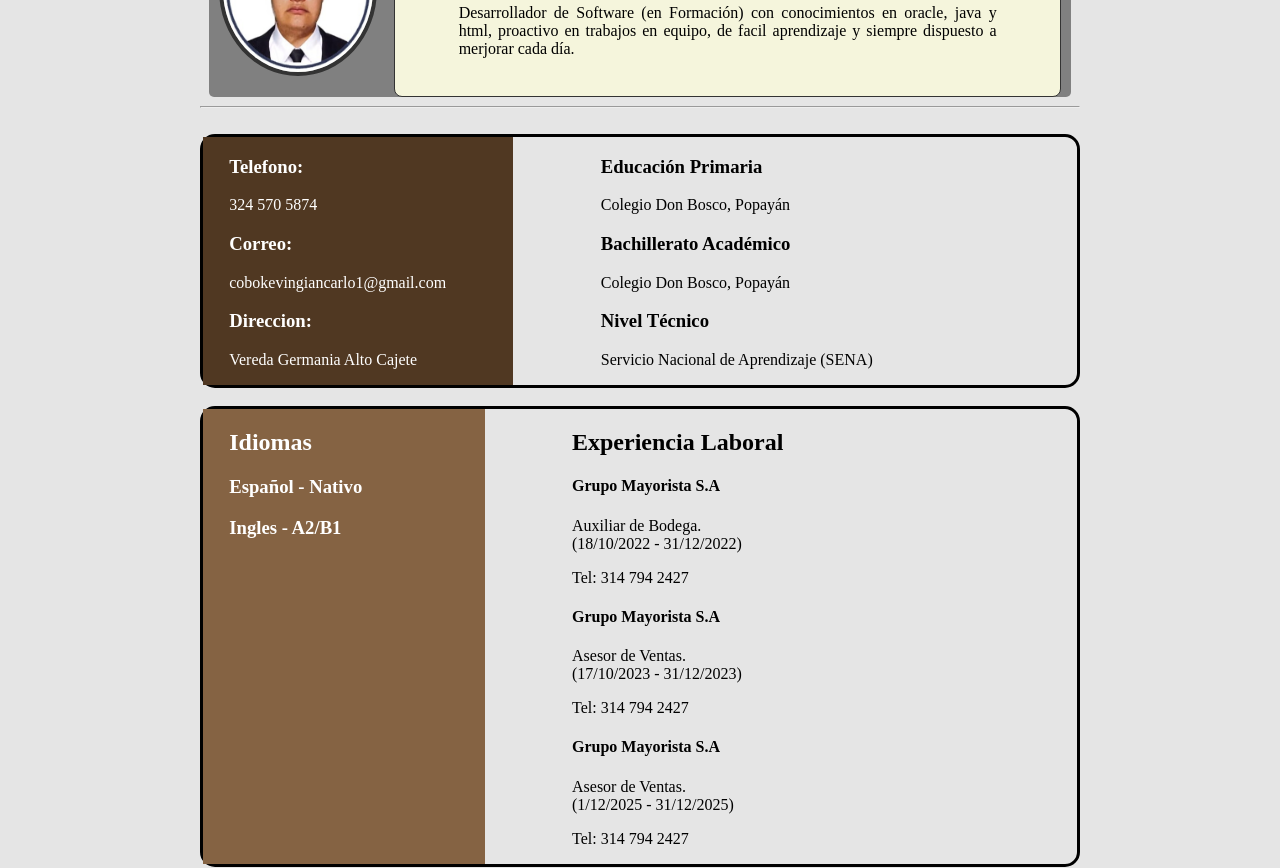
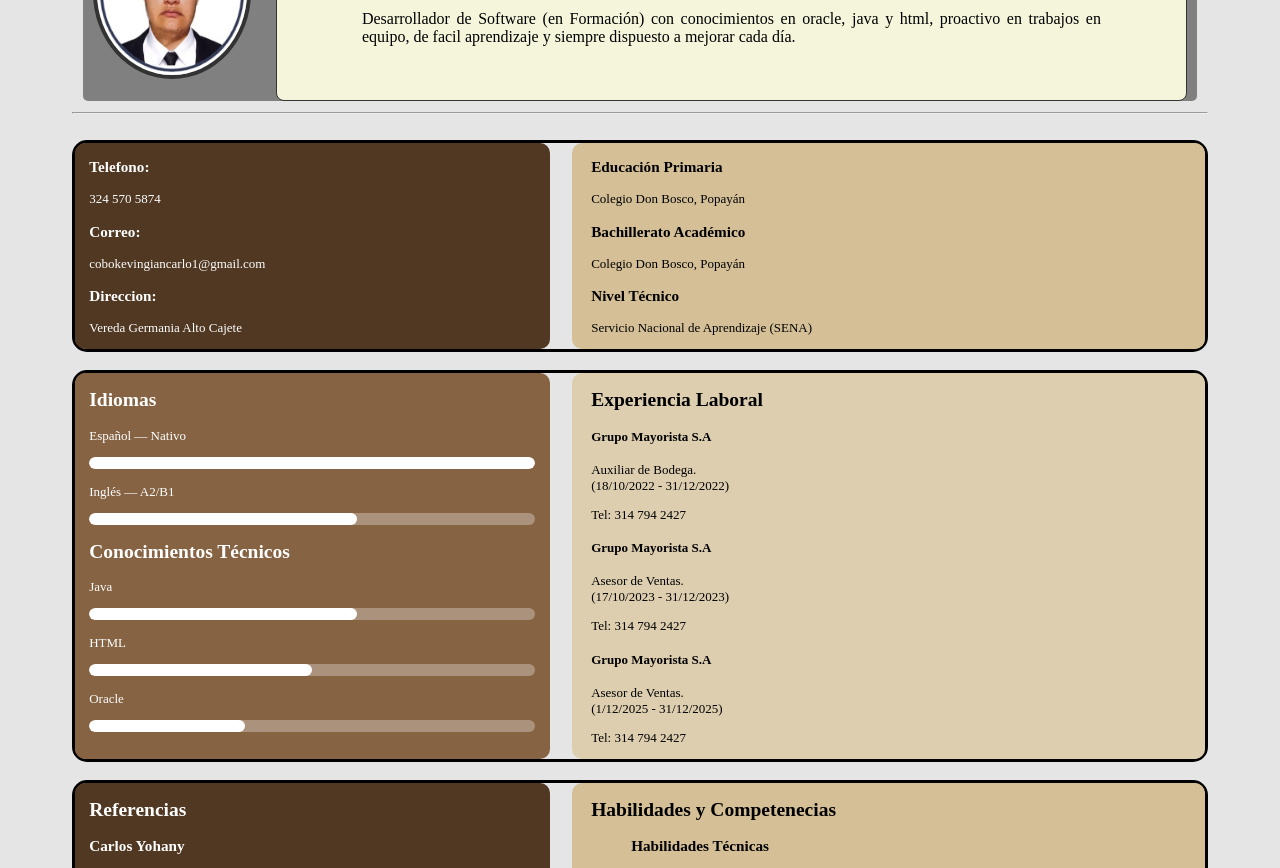
Before and after one commit to KevinGCN/DesarrolloDeAplicaciones, a plain HTML site: page index.html in a window 1280 px wide. Shown: the part 182-1050 px from the top of the page. Drawn offline with Linux system fonts and the light colour scheme.

Commit message:
lasted changes

```diff
--- a/index.html
+++ b/index.html
@@ -23,7 +23,7 @@
         <section id="texto_perfil">
                 <h1>Kevin Giancarlo <span>Cobo Narvaez</span></h1>
                 <p>Desarrollador de Software (en Formación) con conocimientos en oracle, java y html,
-                     proactivo en trabajos en equipo, de facil aprendizaje y siempre dispuesto a merjorar cada día.</p>
+                     proactivo en trabajos en equipo, de facil aprendizaje y siempre dispuesto a mejorar cada día.</p>
         </section>
     </main>
     <hr><br>
@@ -48,8 +48,27 @@
     <div id="bloque_2">
         <section id="idiomas">
             <h2>Idiomas</h2>
-            <h3>Español - Nativo</h3>
-            <h3>Ingles - A2/B1</h3>
+            <p>Español — Nativo</p>
+            <div class="barra">
+                <div class="progreso espanol"></div>
+            </div>
+            <p>Inglés — A2/B1</p>
+            <div class="barra">
+                <div class="progreso ingles"></div>
+            </div>
+            <h2>Conocimientos Técnicos</h2>
+            <p>Java</p>
+            <div class="barra">
+                <div class="progreso java"></div>
+            </div>
+            <p>HTML</p>
+            <div class="barra">
+                <div class="progreso html"></div>
+            </div>
+            <p>Oracle</p>
+            <div class="barra">
+                <div class="progreso oracle"></div>
+            </div>
         </section>
         <section id="experiencia">
             <h2>Experiencia Laboral</h2>
--- a/styles.css
+++ b/styles.css
@@ -45,13 +45,11 @@ body{
 /* nombre */
 #texto_perfil h1 {
     margin: 0;
-    font-size: 32px;
 }
 
 /* apellido */
 #texto_perfil h1 span {
     display: block;
-    font-size: 24px;
     font-weight: normal;
     color: #555;
 }
@@ -96,58 +94,152 @@ body{
 
 /*Bloque 1*/
 #bloque_1 {
-    display: flex;
+    display: grid;
+    grid-template-columns: 42% 56%;
     border-radius: 15px;
     border: 3px solid black;
-    gap: 10%;
+    font-size: 15px;
+    gap: 2%;
 }
 #contacto {
-    display: 1;
+    flex: 1;
     color: white;
+    border-radius: 10px;
     background: #503822;
     padding-left: 3%;
-    padding-right: 7.7%;
+    padding-right: 3%;
+}
+#educacion {
+    padding-left: 3%;
+    padding-right: 3%;
+    flex: 1;
+    box-shadow: solid #333;
+    border-radius: 10px;
+    background-color: #d4bf96;
 }
 /*Bloque 2*/
 #bloque_2 {
-    display: flex;
+    display: grid;
+    grid-template-columns: 42% 56%;
     border-radius: 15px;
     border: 3px solid black;
-    gap: 10%;
+    gap: 2%;
 }
 #idiomas {
-    align-items: center;
-    display: 1;
     color: white;
-    background: #856343;
+    border-radius: 10px;
+    background-color: #856343;
     padding-left: 3%;
-    padding-right: 14%;
+    padding-right: 3%;
 }
 #experiencia {
-    margin: 0;
-}
-#experiencia h4{
-    display: flex;
+    padding-left: 3%;
+    padding-right: 3%;
+    flex: 1;
+    box-shadow: solid #333;
+    border-radius: 10px;
+    background-color: #ddceb0;
 }
 
 /*Bloque 3*/
 #bloque_3 {
-    display: flex;
+    display: grid;
+    grid-template-columns: 42% 56%;
     border-radius: 15px;
     border: 3px solid black;
-    gap: 10%;
+    gap: 2%;
 }
 #referencias {
-    display: 1;
+    border-radius: 10px;
     color: white;
     background: #503822;
     padding-left: 3%;
     padding-right: 15%;
 }
-@media (max-width: 480px){
+#habilidades{
+    padding-left: 3%;
+    padding-right: 3%;
+    flex: 1;
+    box-shadow: solid #333;
+    border-radius: 10px;
+    background-color: #d4bf96;
+}
+
+@media (max-width: 500px) {
     body {
-        font-size: 15px;
         padding-right: 5%;
         padding-left: 5%;
     }
+    #main {
+        font-size: 13px;
+    }
+    #main h1{
+        font-size: 25px
+    }
+    #bloque_1,
+    #bloque_2,
+    #bloque_3{
+        font-size: 11px;
+    }
 }
+
+@media (min-width: 501px){
+    body {
+        padding-left: 5%;
+        padding-right: 5%;
+    }
+    #main{
+        font-size: 15px;
+    }
+    #main h1 {
+        font-size: 25px;
+    }
+    #main h1 span{
+        font-size: 23px;
+    }
+    #main p{
+        font-size: medium;
+    }
+
+    #bloque_1,
+    #bloque_2,
+    #bloque_3{
+        font-size: small;
+        text-align: justify;
+    }
+
+    /* ===== BARRAS DE PROGRESO ===== */
+
+.barra {
+    width: 100%;
+    height: 12px;
+    background: rgba(255,255,255,0.3);
+    border-radius: 10px;
+    margin-bottom: 15px;
+    overflow: hidden;
+}
+
+.progreso {
+    height: 100%;
+    border-radius: 10px;
+    width: 0;
+    animation: llenar 1s forwards;
+}
+
+/* colores según bloque */
+#idiomas .progreso {
+    background: white;
+}
+
+/* niveles */
+.espanol { width: 100%; }
+.ingles { width: 60%; }
+.java { width: 60%; }
+.html { width: 50%; }
+.oracle { width: 35%; }
+
+/* animación */
+@keyframes llenar {
+    from { width: 0; }
+}
+}
```
